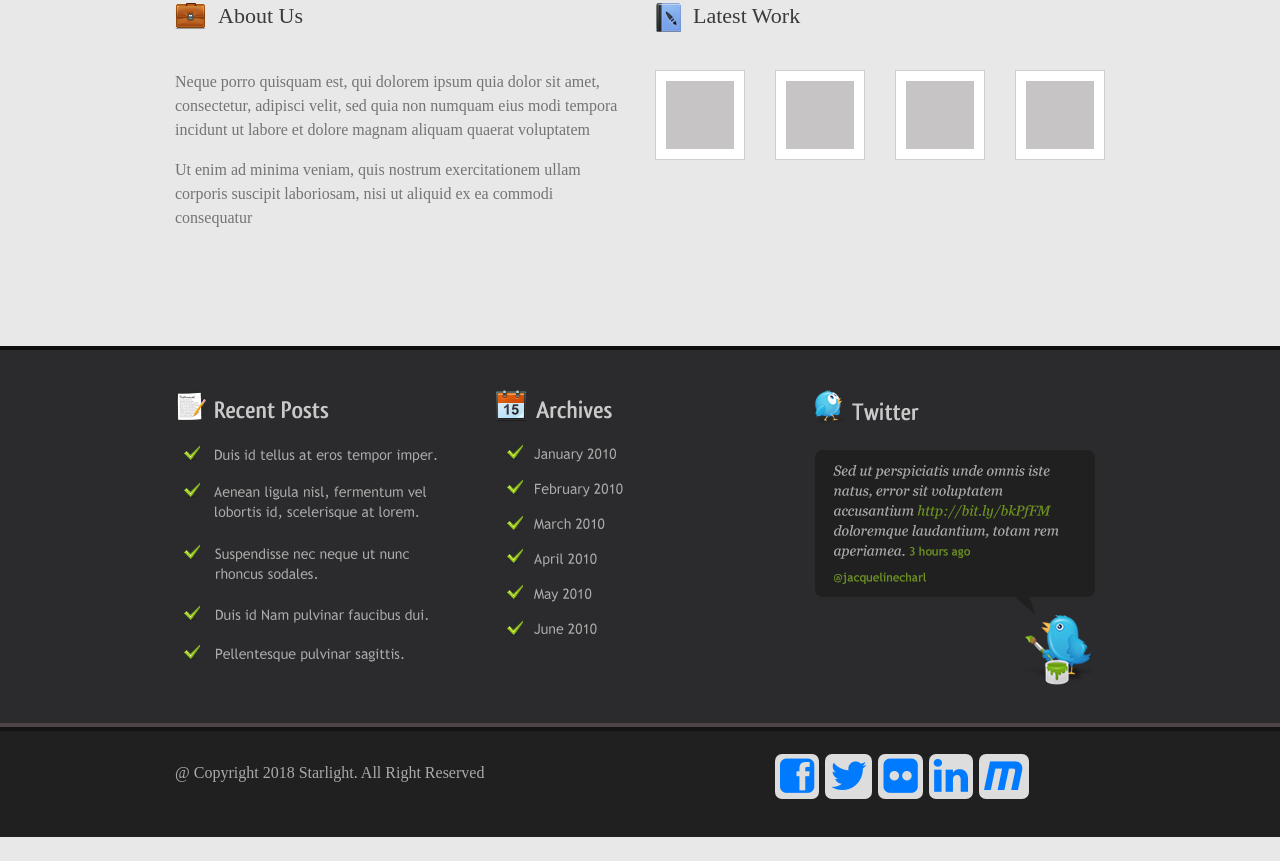
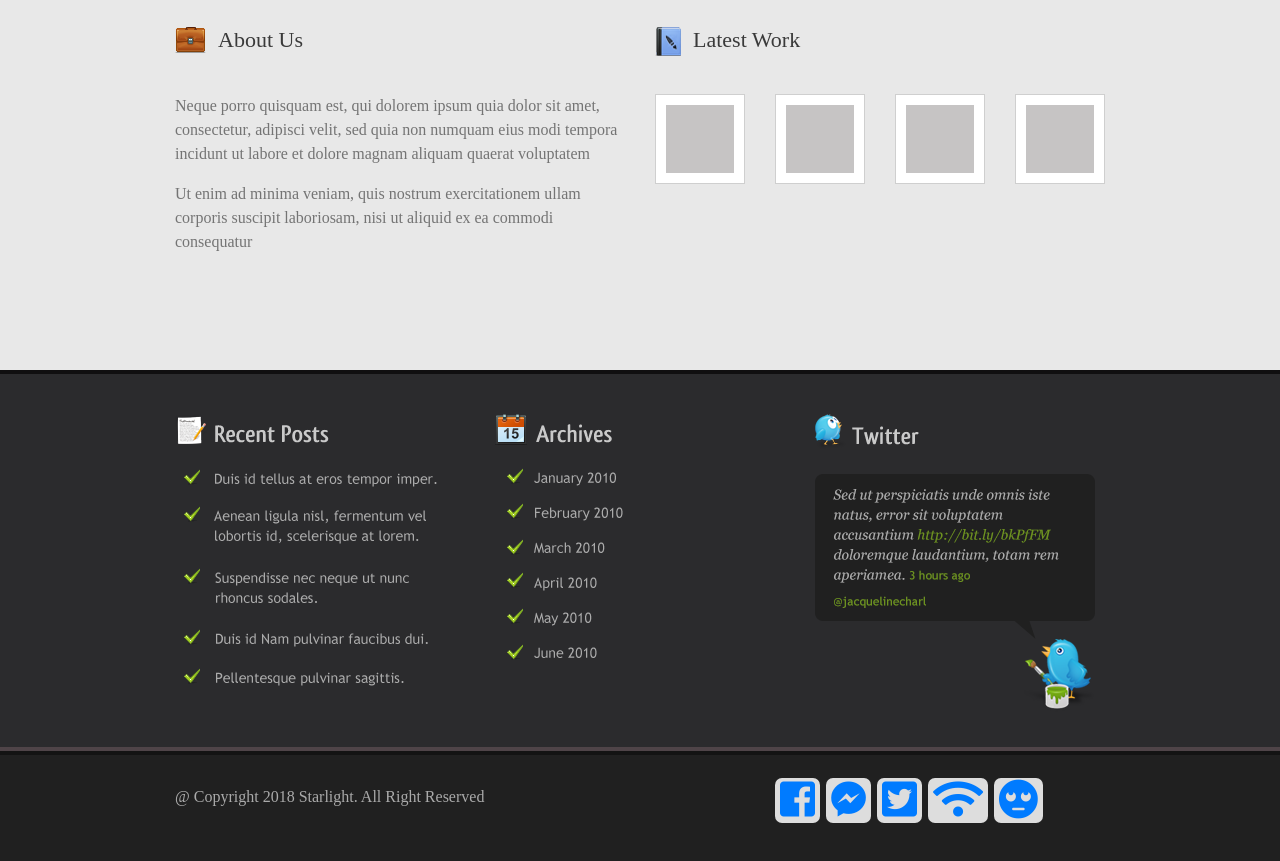
Before and after one commit to Debashishdey85/fadelicious_project, a plain HTML site: page index.html in a window 1280 px wide. Shown: the part 717-1578 px from the top of the page. Before the commit the page ends 1554 px from the top, so only its background shows below. Drawn offline with nearby package versions, Linux system fonts and the light colour scheme; files whose address does not match are found by name.

Commit message:
Update index.html

```diff
--- a/index.html
+++ b/index.html
@@ -3,7 +3,7 @@
 <head>
     <meta charset="UTF-8">
     <title>fadelicious</title>
-    <link rel="stylesheet" href="css/font-awesome.min.css">
+    <<link rel="stylesheet" href="https://use.fontawesome.com/releases/v5.5.0/css/all.css">link rel="stylesheet" href="css/font-awesome.min.css">
     <link rel="stylesheet" href="https://stackpath.bootstrapcdn.com/bootstrap/4.1.3/css/bootstrap.min.css">
     <link rel="stylesheet" href="css/style.css">
 </head>
@@ -202,11 +202,11 @@
       <div class="col-md-5">
             <div class="social_icon d-none d-md-block">
                <ul>
-                <li><a href=""><i class="icon-facebook-sign"></i></a></li>
-                <li><a href="#"><i class="icon-twitter"></i></a></li>
-                <li><a href="#"><i class="icon-flickr"></i></a></li>
-                <li><a href="#"><i class="icon-linkedin"></i></a></li>
-                <li><a href="#"><i class="icon-maxcdn"></i></a></li>
+                <li><a href=""><i class="fab fa-facebook-square"></i></a></li>
+                <li><a href="#"><i class="fab fa-facebook-messenger"></i></a></li>
+                <li><a href="#"><i class="fab fa-twitter-square"></i></a></li>
+                <li><a href="#"><i class="fas fa-wifi"></i></a></li>
+                <li><a href="#"><i class="fas fa-meh-rolling-eyes"></i></a></li>
               </ul>
             </div>
           </div>
```
